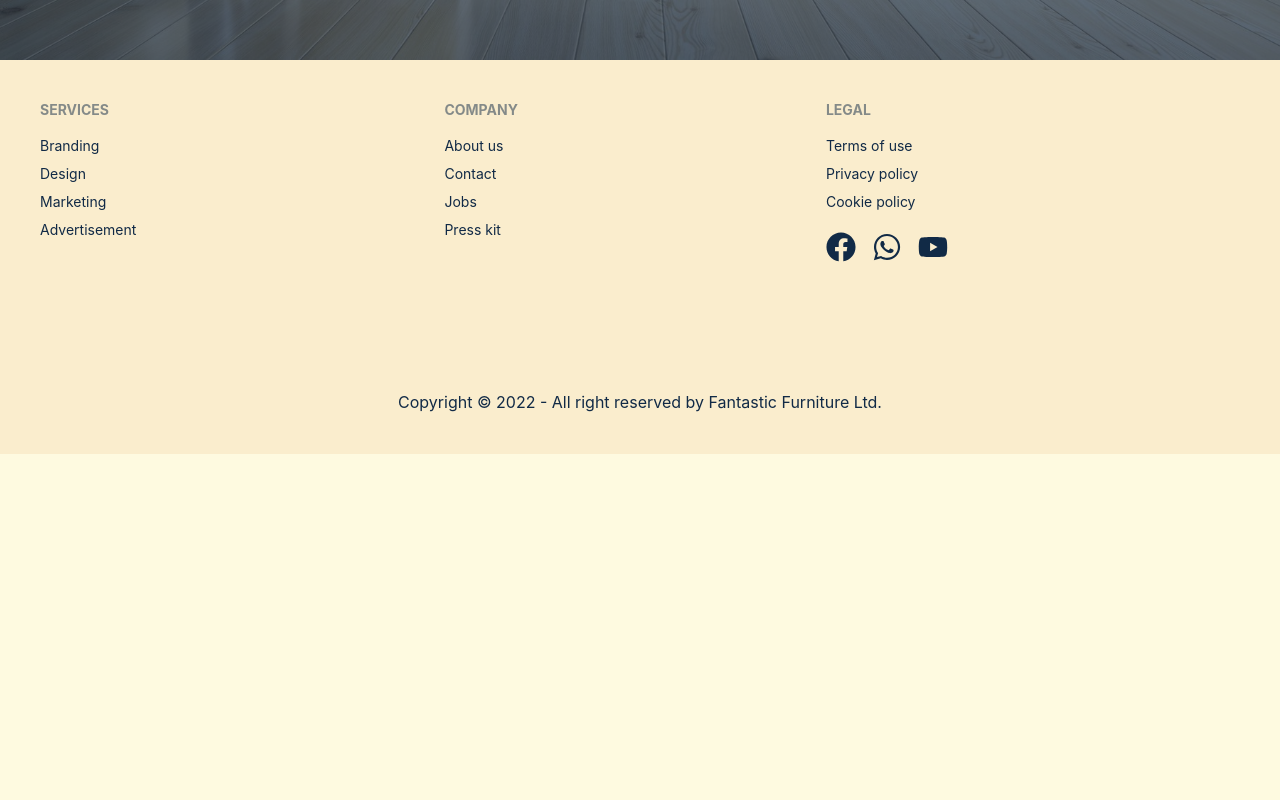
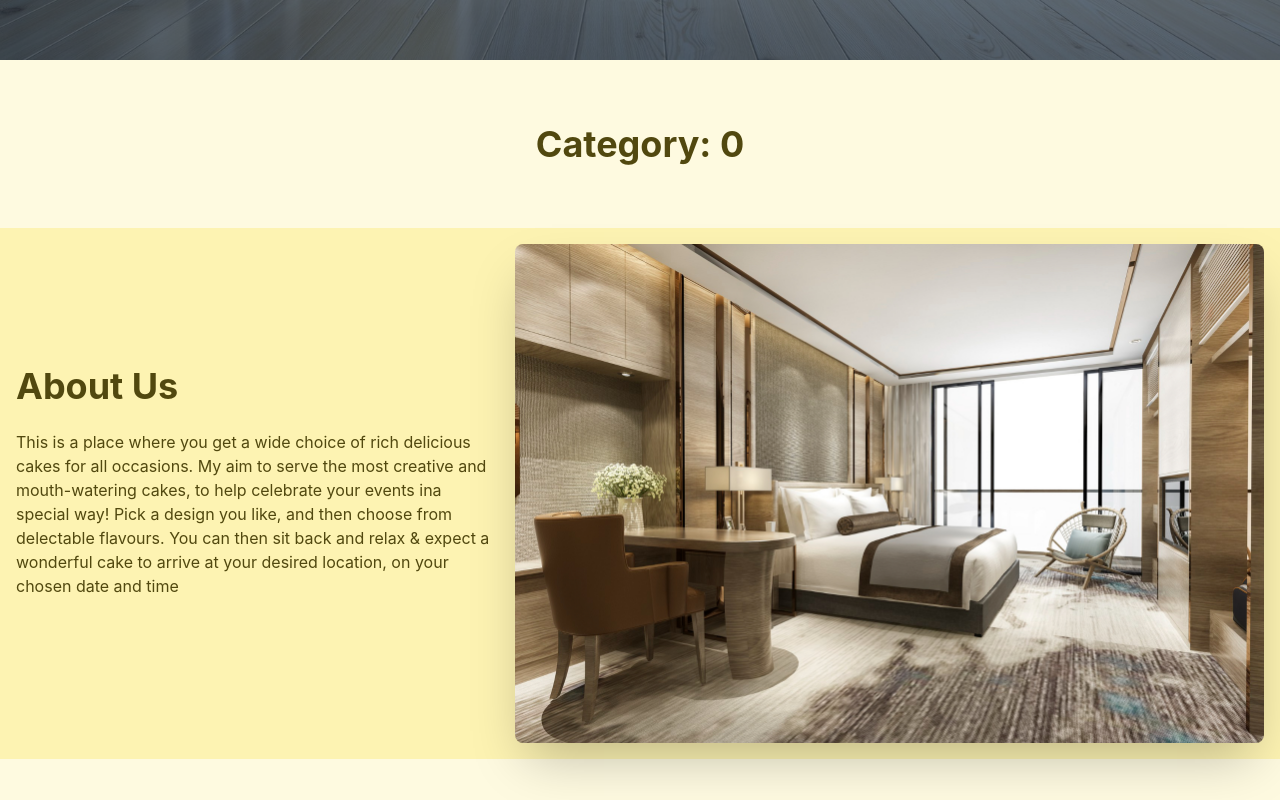
Before and after one commit to miavai649/assignment-12-client, a React (Create React App) app: page / in a window 1280 px wide. Shown: the part 820-1620 px from the top of the page. Before the commit the page ends 1274 px from the top, so only its background shows below. Built offline with nearby package versions, Linux system fonts and the light colour scheme; no server answers.

Commit message:
all category api called

```diff
--- a/package.json
+++ b/package.json
@@ -4,6 +4,7 @@
   "private": true,
   "dependencies": {
     "@heroicons/react": "^2.0.13",
+    "@tanstack/react-query": "^4.16.1",
     "@testing-library/jest-dom": "^5.16.5",
     "@testing-library/react": "^13.4.0",
     "@testing-library/user-event": "^13.5.0",
--- /dev/null
+++ b/src/Pages/Home/AboutUs/AboutUs.js
@@ -0,0 +1,24 @@
+import React from 'react';
+import image from "../../../assets/images/about/about.jpg";
+
+const AboutUs = () => {
+    return (
+        <div>
+      <div className="hero my-16 bg-base-200">
+        <div className="hero-content flex-col lg:flex-row-reverse">
+          <img src={image} alt="" className="w-3/5 rounded-lg shadow-2xl" />
+          <div>
+            <h1 className="text-4xl font-bold">
+              About Us
+            </h1>
+            <p className="py-6">
+              This is a place where you get a wide choice of rich delicious cakes for all occasions. My aim to serve the most creative and mouth-watering cakes, to help celebrate your events ina special way! Pick a design you like, and then choose from delectable flavours. You can then sit back and relax & expect a wonderful cake to arrive at your desired location, on your chosen date and time
+            </p>
+          </div>
+        </div>
+      </div>
+    </div>
+    );
+};
+
+export default AboutUs;
--- /dev/null
+++ b/src/Pages/Home/Catagories/Catagories.js
@@ -0,0 +1,25 @@
+import { useQuery } from '@tanstack/react-query';
+import React from 'react';
+
+const Catagories = () => {
+
+    const { data: categories = [] } = useQuery({
+        queryKey: ['categories'],
+        queryFn: async () => {
+            const res = await fetch('http://localhost:5000/catagories')
+            const data = res.json()
+            return data
+        }
+   })
+
+    return (
+        <div className='my-16'>
+            <h2 className='text-4xl text-center font-bold'>Category: { categories.length }</h2>
+            <div>
+
+            </div>
+        </div>
+    );
+};
+
+export default Catagories;
--- a/src/Pages/Home/Home/Home.js
+++ b/src/Pages/Home/Home/Home.js
@@ -1,10 +1,14 @@
 import React from 'react';
+import AboutUs from '../AboutUs/AboutUs';
 import Banner from '../Banner/Banner';
+import Catagories from '../Catagories/Catagories';
 
 const Home = () => {
     return (
         <div>
             <Banner></Banner>
+            <Catagories></Catagories>
+            <AboutUs></AboutUs>
         </div>
     );
 };
--- a/src/index.js
+++ b/src/index.js
@@ -1,3 +1,4 @@
+import { QueryClient, QueryClientProvider } from "@tanstack/react-query";
 import React from "react";
 import ReactDOM from "react-dom/client";
 import App from "./App";
@@ -5,12 +6,16 @@ import AuthProvider from "./Context/AuthContext";
 import "./index.css";
 import reportWebVitals from "./reportWebVitals";
 
+const queryClient = new QueryClient()
+
 const root = ReactDOM.createRoot(document.getElementById("root"));
 root.render(
   <React.StrictMode>
+    <QueryClientProvider client={queryClient}>
     <AuthProvider>
       <App />
     </AuthProvider>
+    </QueryClientProvider>
   </React.StrictMode>
 );
 
```
Also changed, not shown: src/assets/images/about/about.jpg (added), 1 other file (tests, documents, lock files or other folders).
